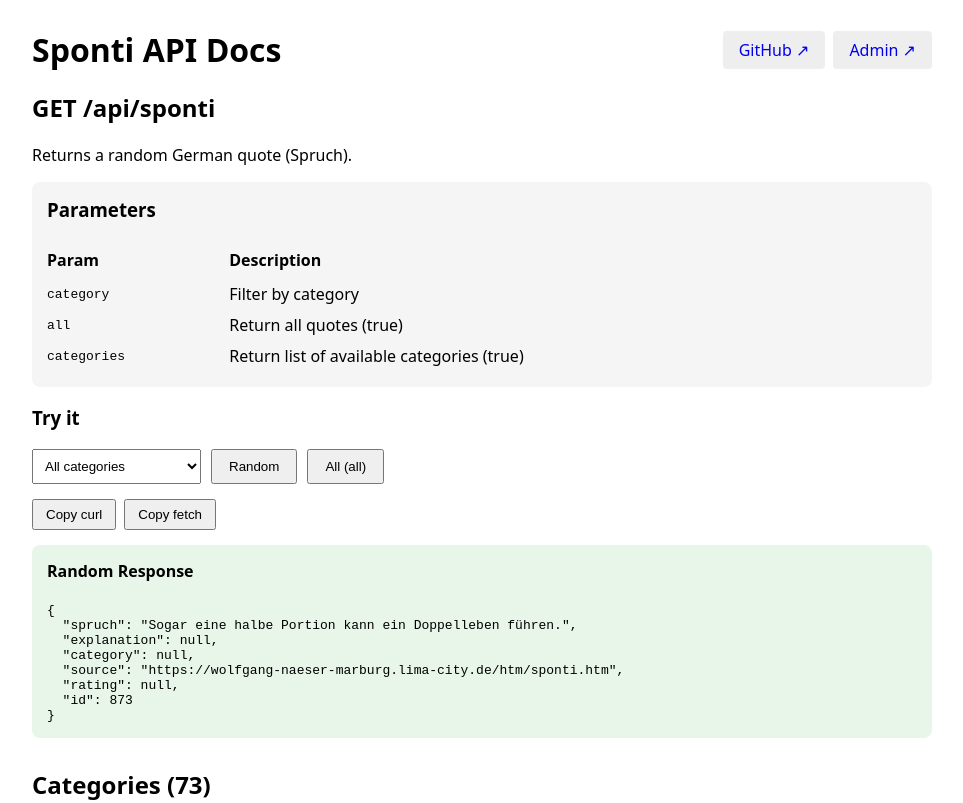
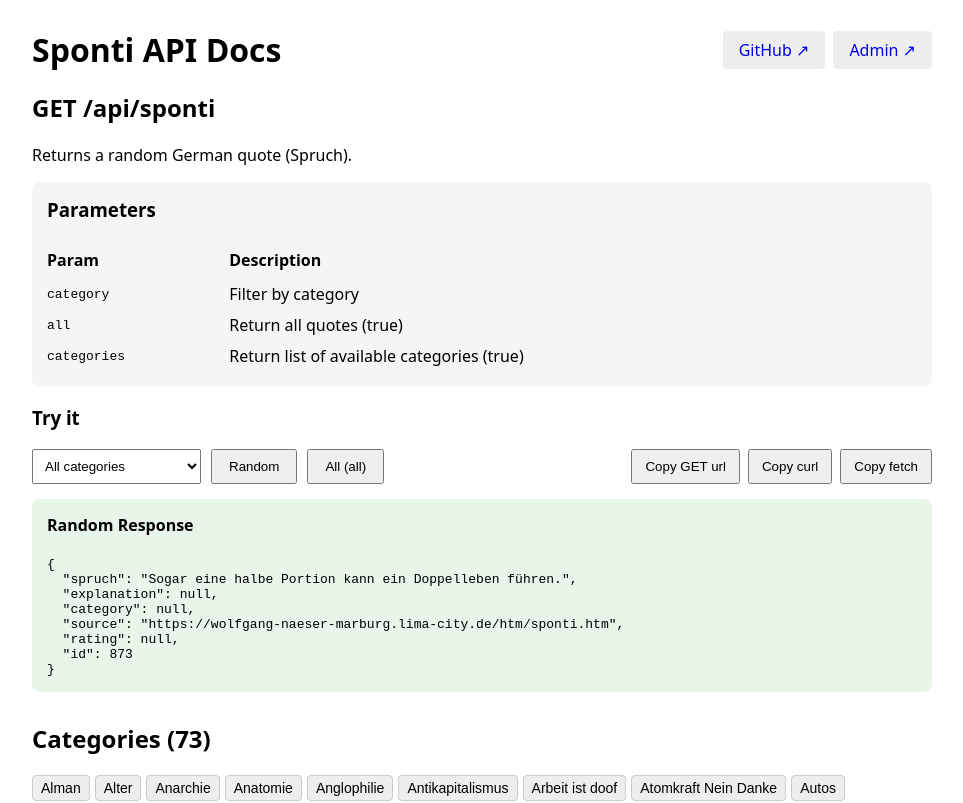
Before and after one commit to dnnsmnstrr/sponti-api, a Next.js app: page /docs in a window 1280 px wide. Shown: the top 803 px of the page, without its empty margins (158-1121 px from the left). Built offline with nearby package versions, Linux system fonts and the light colour scheme.

Commit message:
feat: update Docs component to enhance URL handling and improve button layout for API interaction

```diff
--- a/src/app/docs/page.tsx
+++ b/src/app/docs/page.tsx
@@ -58,7 +58,8 @@ export default function Docs() {
     navigator.clipboard.writeText(text);
   };
 
-  const getCurl = () => `curl -s ${currentUrl.startsWith('/') ? 'http://localhost:3000' : ''}${currentUrl}`;
+  const getFullUrl = () => `${typeof window !== 'undefined' ? window.location.origin : ''}${currentUrl}`;
+  const getCurl = () => `curl -s ${getFullUrl()}`;
   const getFetch = () => `fetch('${currentUrl}').then(r => r.json()).then(console.log)`;
 
   return (
@@ -108,7 +109,8 @@ export default function Docs() {
         </div>
 
         <h3>Try it</h3>
-        <div style={{ display: "flex", gap: 10, marginBottom: 15, flexWrap: "wrap" }}>
+        <div style={{ display: "flex", justifyContent: "space-between", flexWrap: "wrap", gap: 10, marginBottom: 15 }}>
+          <div style={{ display: "flex", gap: 10, flexWrap: "wrap" }}>
             <select
               value={selectedCategory}
               onChange={e => setSelectedCategory(e.target.value)}
@@ -128,8 +130,11 @@ export default function Docs() {
           </div>
 
           {currentUrl && (
-          <div style={{ marginBottom: 15 }}>
-            <button onClick={() => copyToClipboard(getCurl())} style={{ padding: "6px 12px", marginRight: 8 }}>
+            <div style={{ display: "flex", gap: 8 }}>
+              <button onClick={() => copyToClipboard(getFullUrl())} style={{ padding: "6px 12px" }}>
+                Copy GET url
+              </button>
+              <button onClick={() => copyToClipboard(getCurl())} style={{ padding: "6px 12px" }}>
                 Copy curl
               </button>
               <button onClick={() => copyToClipboard(getFetch())} style={{ padding: "6px 12px" }}>
@@ -137,6 +142,7 @@ export default function Docs() {
               </button>
             </div>
           )}
+        </div>
 
         {spruch && (
           <div style={{ background: "#e8f5e9", padding: 15, borderRadius: 8 }}>
```
Lines whose indentation alone changed are shown as unchanged.
